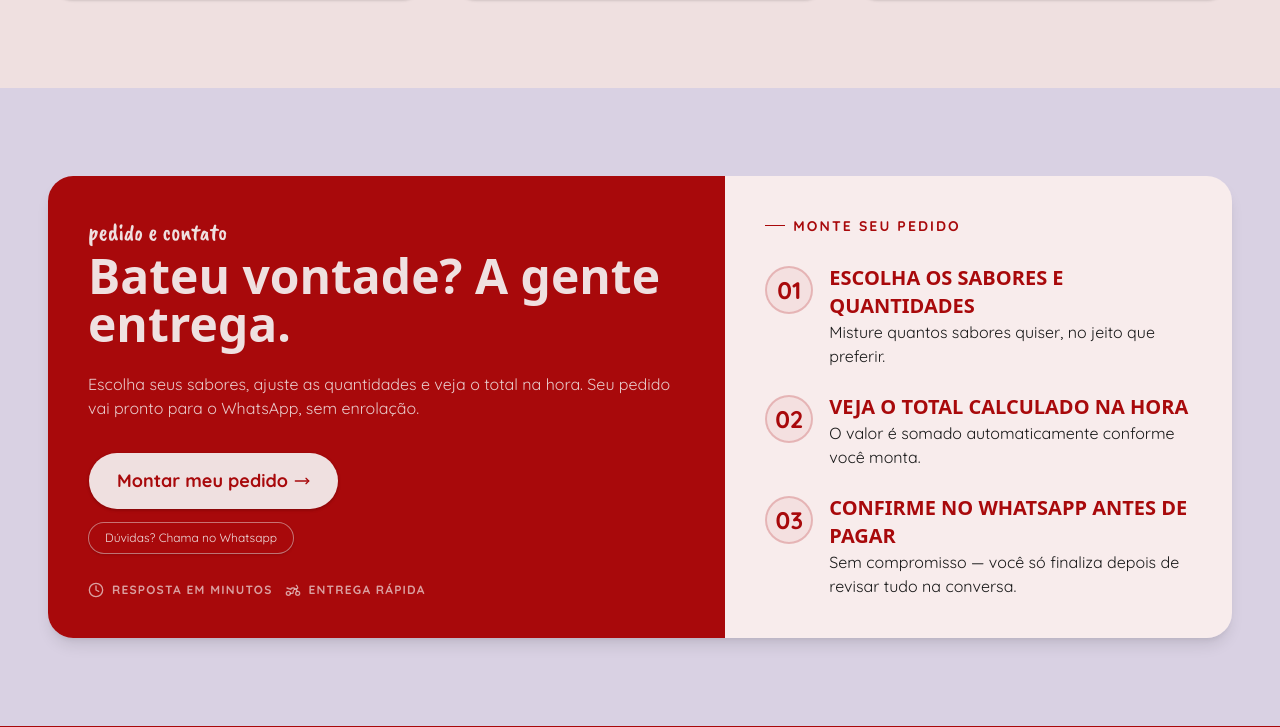
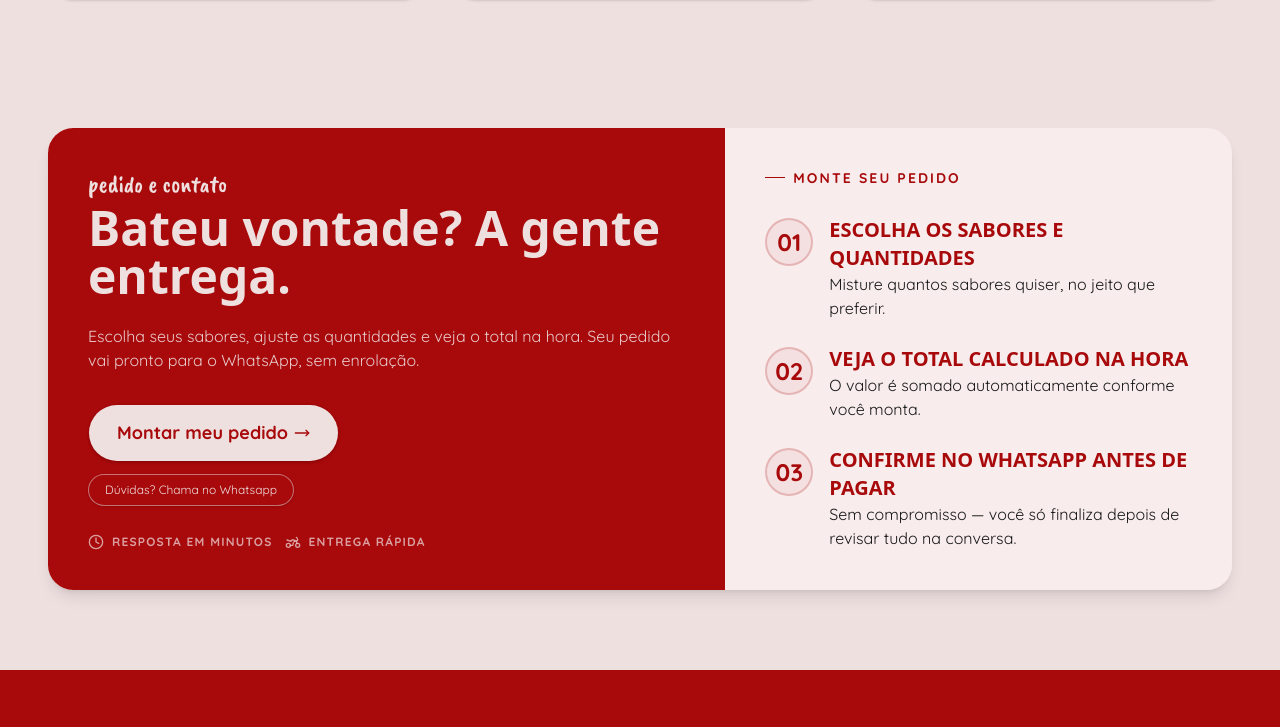
Before and after one commit to enzomakenzy/sweetas-lp, a React (Vite) app: page / in a window 1280 px wide. Shown: the part 5433-6160 px from the top of the page. Built offline with nearby package versions, Linux system fonts and the light colour scheme; a web font is replaced by a local one.

Commit message:
style: add hover interactions to social carousel and refine contact section spacing

```diff
--- a/src/pages/home/sections/contact.tsx
+++ b/src/pages/home/sections/contact.tsx
@@ -3,7 +3,7 @@ import { Button } from "../../../components/ui/button";
 
 export function Contact() {
   return (
-    <section className="py-22 px-4 lg:px-12 bg-quinary">
+    <section className="pt-10 pb-20 px-4 lg:px-12 shadow-xl">
       <div className="max-w-7xl mx-auto flex flex-col shadow-lg rounded-2xl overflow-hidden lg:flex-row">
         <div className="bg-primary p-7 lg:p-10 lg:flex-[1.4]">
           <h3 className="font-accent text-2xl mb-1 text-background">pedido e contato</h3>
--- a/src/pages/home/sections/social.tsx
+++ b/src/pages/home/sections/social.tsx
@@ -10,14 +10,13 @@ export function Social() {
         <h3 className="font-accent text-3xl text-background pb-1">nosso feed</h3>
         <h2 className="font-heading font-bold text-4xl text-background mb-14 px-4 lg:text-6xl">Doçura que dá like</h2>
 
-
         <div className="relative">
-          <a href="https://www.instagram.com/sweetasdoceria" target="_blank" rel="external"  className="absolute z-10 flex items-center gap-2 bg-quaternary px-5 py-2 rounded-full ring-2 ring-background rotate-10 right-10 sm:right-36 md:right-auto md:left-1/2">
+          <a href="https://www.instagram.com/sweetasdoceria" target="_blank" rel="external" className="absolute z-10 flex items-center gap-2 bg-quaternary px-5 py-2 rounded-full ring-2 ring-background rotate-10 right-10 sm:right-36 md:right-auto md:left-1/2 transition hover:translate-x-2 hover:-translate-y-2 hover:scale-115">
             <img src={instagramLogo} alt="Logo do Instagram" className="w-6" />
             <p className="text-sm uppercase text-background font-bold">sweetasdoceria</p>
           </a>
 
-          <div className="w-full *:transition-all *:duration-250 flex overflow-x-auto py-4 gap-12 snap-x snap-mandatory *:w-72 *:rounded-2xl *:ring-2 *:ring-background *:snap-center md:snap-none *:shrink-0 scrollbar-none md:overflow-visible md:justify-center md:*:w-auto md:*:shrink md:*:flex-1 md:*:min-w-0 md:gap-16 *:backface-hidden *:will-change-transform">
+          <div className="w-full *:transition-all *:duration-250 flex overflow-x-auto py-4 gap-12 snap-x snap-mandatory *:w-72 *:rounded-2xl *:ring-2 *:ring-background *:snap-center md:snap-none *:shrink-0 scrollbar-none md:overflow-visible md:justify-center md:*:w-auto md:*:shrink md:*:flex-1 md:*:min-w-0 md:gap-16 *:backface-hidden *:will-change-transform *:hover:rotate-0 *:hover:-translate-y-1 *:hover:scale-105">
 
             <img src={photo1} alt="Foto 1" className="rotate-4 ml-8" />
             <img src={photo2} alt="Foto 2" className="-rotate-4" />
```
